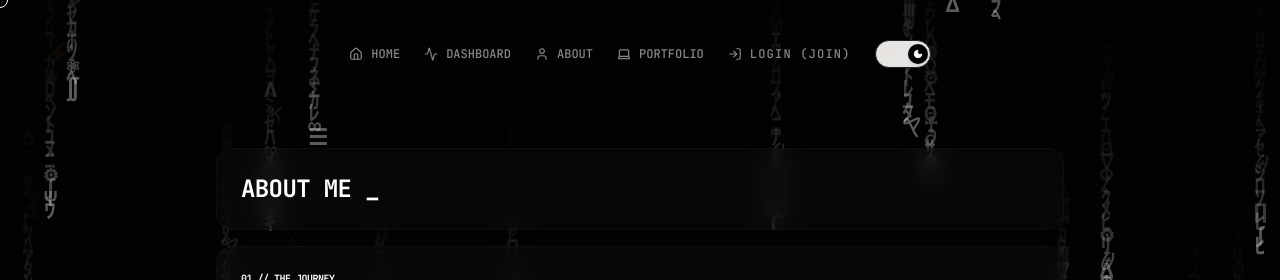
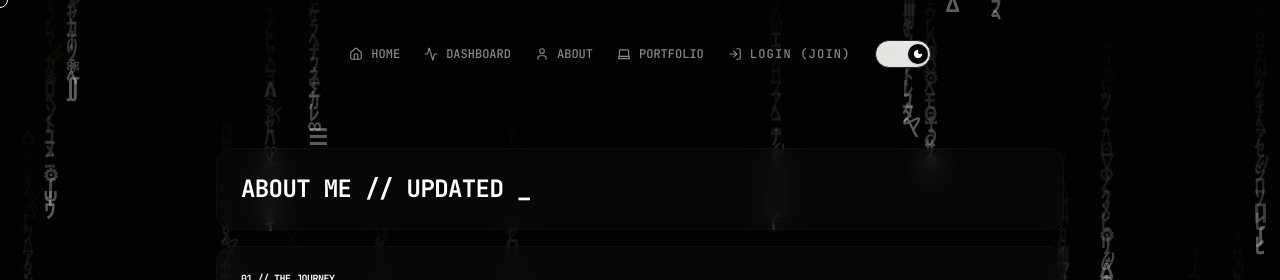
Before and after one commit to thomaspaynejr/personal-website, a Next.js app: page /about in a window 1280 px wide. Shown: the top 280 px of the page. Built offline with nearby package versions, Linux system fonts and the light colour scheme; no server answers; the database is empty.

Commit message:
fix: explicit cache bust for about page

```diff
--- a/app/about/page.tsx
+++ b/app/about/page.tsx
@@ -25,8 +25,8 @@ export default async function About() {
 
   return (
     <main className="max-w-4xl mx-auto px-6 py-10 space-y-8">
-      <div className="flex flex-col md:flex-row md:items-baseline justify-between mb-4 bg-card/40 backdrop-blur-md p-6 rounded-2xl border border-border-custom/30 shadow-sm">
-        <h1 className="text-2xl font-bold uppercase tracking-tight">About Me _</h1>
+      <div className="flex flex-col md:flex-row md:items-baseline mb-4 bg-card/40 backdrop-blur-md p-6 rounded-2xl border border-border-custom/30 shadow-sm">
+        <h1 className="text-2xl font-bold uppercase tracking-tight text-action">About Me // UPDATED _</h1>
       </div>
 
       <div className="space-y-8">
```
